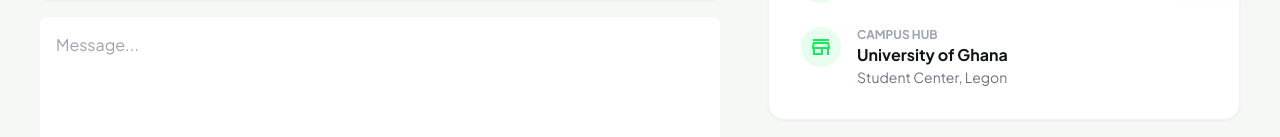
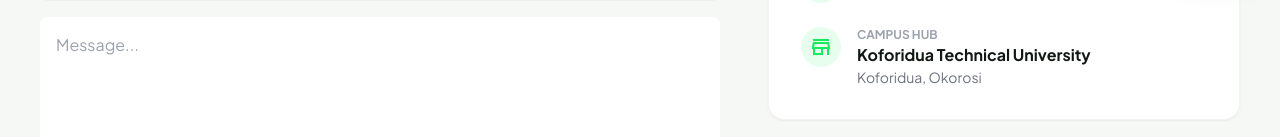
Before and after one commit to ProfessorBlackman/totesy, a React (Vite) app: page /#/contact in a window 1280 px wide. Shown: the part 813-950 px from the top of the page. Built offline with nearby package versions, Linux system fonts and the light colour scheme; no server answers.

Commit message:
feat: Update images and contact information in About and Contact sections

```diff
--- a/pages/About.tsx
+++ b/pages/About.tsx
@@ -28,7 +28,7 @@
       <section className="w-full bg-[#f6f8f6] py-20 border-y border-gray-100">
         <div className="max-w-5xl mx-auto px-4 md:px-10 flex flex-col md:flex-row gap-12 items-start">
           <div className="w-full md:w-1/2">
-            <div className="aspect-[3/4] w-full rounded-2xl bg-gray-200 bg-center bg-cover shadow-lg" style={{ backgroundImage: 'url("https://ik.imagekit.io/methuselah/ms-selora/IMG-20250726-WA0009.jpg")' }}></div>
+            <div className="aspect-[3/4] w-full rounded-2xl bg-gray-200 bg-center bg-cover shadow-lg" style={{ backgroundImage: 'url("https://ik.imagekit.io/methuselah/ms-selora/IMG-20250726-WA0005.jpg")' }}></div>
           </div>
           <div className="w-full md:w-1/2 space-y-8">
             <div>
--- a/pages/Contact.tsx
+++ b/pages/Contact.tsx
@@ -54,8 +54,8 @@
                       <div className="size-10 rounded-full bg-primary/10 flex items-center justify-center text-primary shrink-0"><span className="material-symbols-outlined">store</span></div>
                       <div>
                         <p className="text-xs text-gray-400 font-bold uppercase">Campus Hub</p>
-                        <p className="font-bold">University of Ghana</p>
-                        <p className="text-sm text-gray-500">Student Center, Legon</p>
+                        <p className="font-bold">Koforidua Technical University</p>
+                        <p className="text-sm text-gray-500">Koforidua, Okorosi</p>
                       </div>
                    </div>
                 </div>
```
